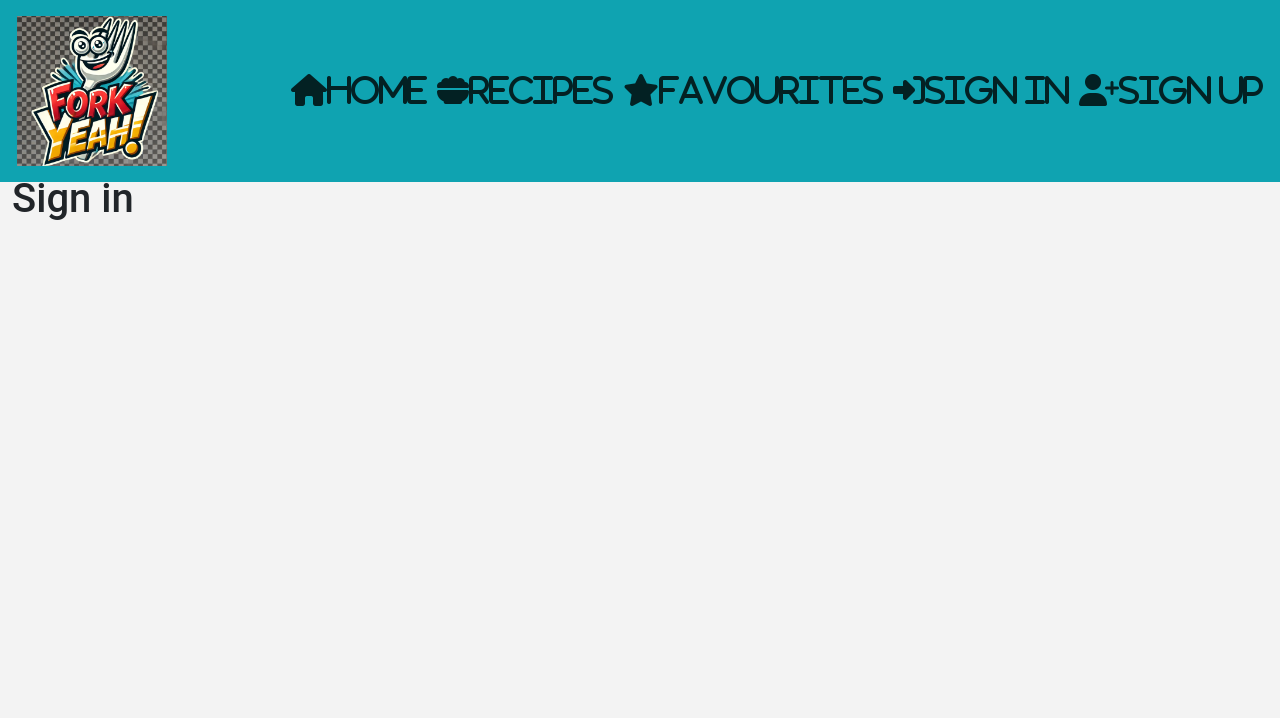
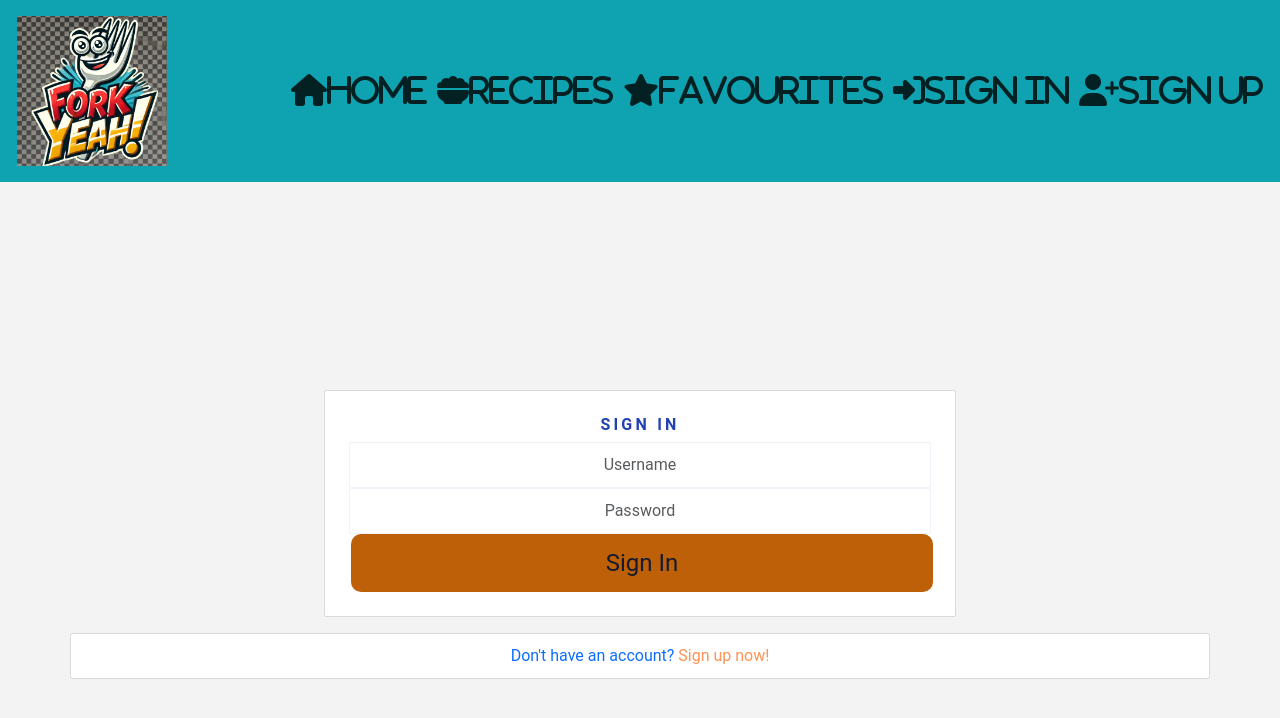
Before and after one commit to Dilsv/fork-yeah, a React (Create React App) app in the folder frontend/: page /signin in a window 1280 px wide. Shown: the top 718 px of the page. Built offline with nearby package versions, Linux system fonts and the light colour scheme; a web font is replaced by a local one.

Commit message:
Add SignInForm component and update routing in App.js

```diff
--- a/frontend/src/App.js
+++ b/frontend/src/App.js
@@ -4,6 +4,7 @@
 import { Route, Switch } from 'react-router-dom';
 import "./api/axiosDefault.js";
 import SignUpForm from './pages/auth/SignUpForm.js';
+import SignInForm from './pages/auth/SignInForm';
 
 function App() {
   return (
@@ -12,7 +13,7 @@
       <Container fluid className={styles.Main}>
         <Switch>
           <Route exact path="/" render={() => <h1>Home Page</h1>} />
-          <Route exact path="/signin" render={() => <h1>Sign in</h1>} />
+          <Route exact path="/signin" render={() => <SignInForm />} />
           <Route exact path="/signup" render={() => <SignUpForm />} />
           <Route exact path="/recipes" render={() => <h1>Recipes</h1>} />
           <Route exact path="/favourites" render={() => <h1>Favourites</h1>} />
--- /dev/null
+++ b/frontend/src/pages/auth/SignInForm.js
@@ -0,0 +1,108 @@
+import React, { useState } from "react";
+
+import Form from "react-bootstrap/Form";
+import Alert from "react-bootstrap/Alert";
+import Button from "react-bootstrap/Button";
+import Col from "react-bootstrap/Col";
+import Row from "react-bootstrap/Row";
+import Container from "react-bootstrap/Container";
+
+import { Link, useHistory } from "react-router-dom";
+
+import styles from "../../styles/SignInUpForm.module.css";
+import btnStyles from "../../styles/Button.module.css";
+import appStyles from "../../App.module.css";
+import axios from "axios";
+
+function SignInForm() {
+  const [signInData, setSignInData] = useState({
+    username: "",
+    password: "",
+  });
+  const [errors, setErrors] = useState({});
+
+  const { username, password } = signInData;
+
+  const history = useHistory();
+
+  const handleChange = (e) => {
+    setSignInData({
+      ...signInData,
+      [e.target.name]: e.target.value,
+    });
+  };
+
+  const handleSubmit = async (e) => {
+    e.preventDefault();
+    try {
+      await axios.post("/dj-rest-auth/login/", signInData);
+      history.push("/");
+    } catch (err) {
+      setErrors(err.response?.data);
+    }
+  };
+
+  return (
+    <Row className={styles.Row}>
+      <Col className="my-auto p-0 p-md-2 ">
+        <Container className={`${appStyles.Content} p-4 w-50`}>
+          <h1 className={styles.Header}>sign in</h1>
+          <Form onSubmit={handleSubmit}>
+            <Form.Group controlId="username">
+              <Form.Label className="d-none">username</Form.Label>
+              <Form.Control
+                className={styles.Input}
+                type="text"
+                placeholder="Username"
+                name="username"
+                value={username}
+                onChange={handleChange}
+              />
+            </Form.Group>
+            {errors.username?.map((message, idx) => (
+              <Alert variant="warning" key={idx}>
+                {message}
+              </Alert>
+            ))}
+
+            <Form.Group controlId="password">
+              <Form.Label className="d-none">Password</Form.Label>
+              <Form.Control
+                className={styles.Input}
+                type="password"
+                placeholder="Password"
+                name="password"
+                value={password}
+                onChange={handleChange}
+              />
+            </Form.Group>
+            {errors.password?.map((message, idx) => (
+              <Alert variant="warning" key={idx}>
+                {message}
+              </Alert>
+            ))}
+
+            <Button
+              className={`${btnStyles.Button} ${btnStyles.Wide} ${btnStyles.Bright}`}
+              type="submit"
+            >
+              Sign In
+            </Button>
+            {errors.non_field_errors?.map((message, idx) => (
+              <Alert variant="warning" key={idx} className="mt-3">
+                {message}
+              </Alert>
+            ))}
+          </Form>
+        </Container>
+        <Container className={`mt-3 ${appStyles.Content}`}>
+          <Link className={styles.Link} to="/signup">
+            Don't have an account? <span>Sign up now!</span>
+          </Link>
+        </Container>
+      </Col>
+    </Row>
+  );
+}
+
+export default SignInForm;
```
